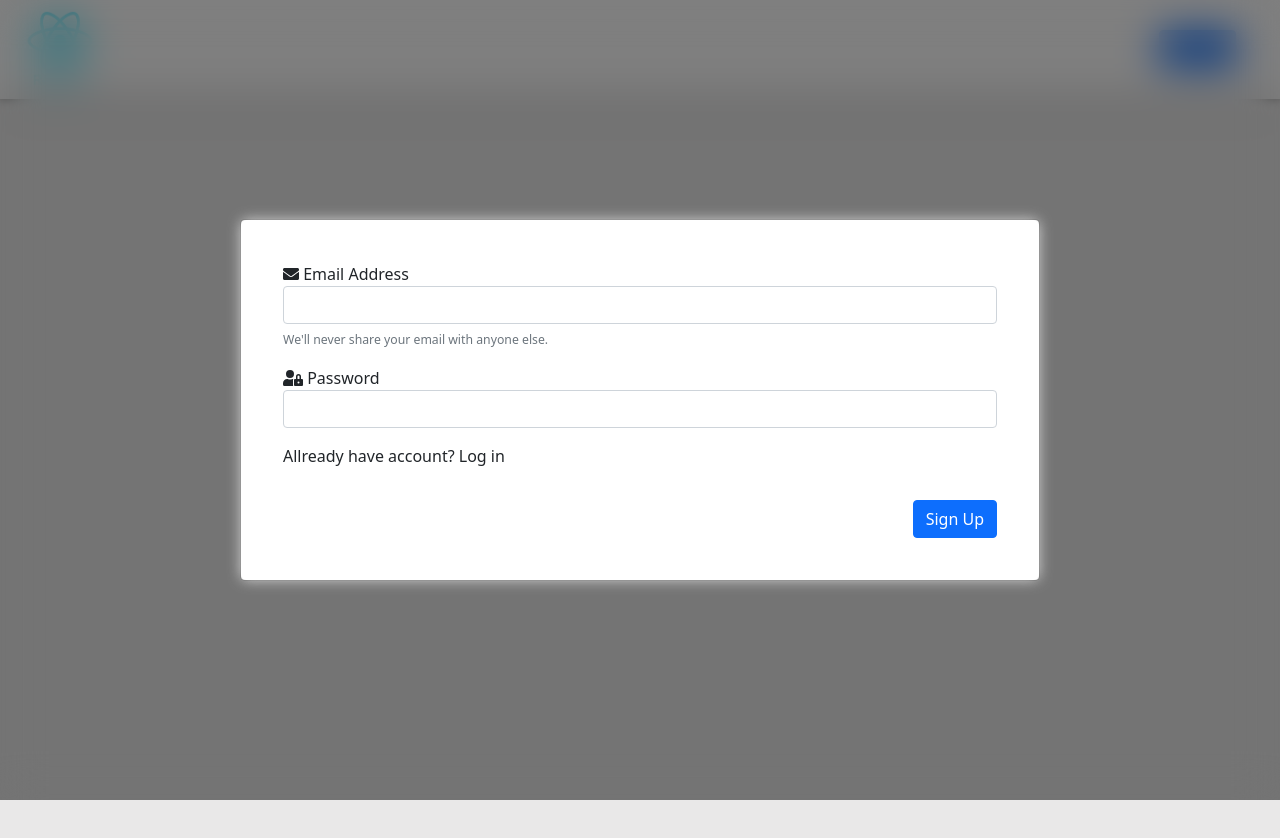
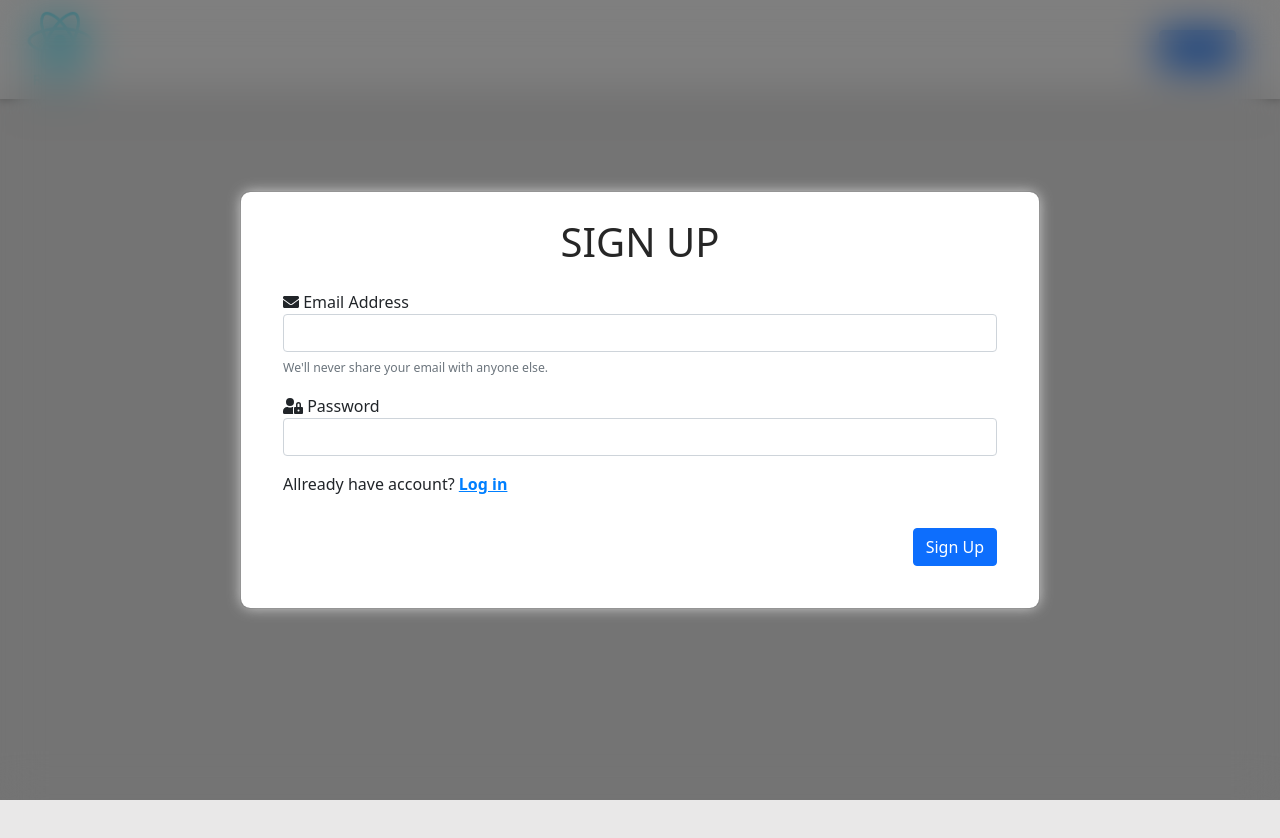
Before and after one commit to KibobiShtrudelz/typescript-app, a React (Create React App) app in the folder frontend/: page / in a window 1280 px wide. Both pictures are taken after a click on the button "Sign in". Shown: the top 838 px of the page. Built offline with nearby package versions, Linux system fonts and the light colour scheme.

Commit message:
working on auth form

```diff
--- a/frontend/src/app/components/common/Modal.tsx
+++ b/frontend/src/app/components/common/Modal.tsx
@@ -5,20 +5,21 @@ import styled from "styled-components";
 const BsModal = (props: any): JSX.Element => {
   return (
     <StyledModal
+      className="STYLED-MODAL"
       {...props}
       size="lg"
       aria-labelledby="contained-modal-title-vcenter"
       centered
     >
       {props.title && (
-        <Modal.Header closeButton>
+        <Modal.Header className="MODAL-HEADER" closeButton>
           <Modal.Title id="contained-modal-title-vcenter">
             {props.title}
           </Modal.Title>
         </Modal.Header>
       )}
 
-      <StyledBody>{props.body}</StyledBody>
+      <StyledBody className="MODAL-BODY">{props.body}</StyledBody>
 
       {props.footer && (
         <Modal.Footer>
@@ -33,10 +34,21 @@ export default BsModal;
 
 const StyledModal = styled(Modal)`
   backdrop-filter: blur(20px);
+
+  & > div.modal-dialog {
+    & > div.modal-content {
+      border-radius: 10px !important;
+    }
+  }
 `;
 
 const StyledBody = styled(Modal.Body)`
+  border-radius: 10px !important;
   box-shadow: 0 0 14px 0 #d5d5d5;
   border-radius: 6px;
   border: none;
+
+  & > div.modal-content {
+    border-radius: 10px !important;
+  }
 `;
--- a/frontend/src/app/components/register/SignUp.tsx
+++ b/frontend/src/app/components/register/SignUp.tsx
@@ -1,6 +1,6 @@
+import React, { useState, useEffect, useCallback } from "react";
 import styled from "styled-components";
 import { useFormik } from "formik";
-import React from "react";
 import * as Yup from "yup";
 
 // import { useAppDispatch } from "../../redux/store";
@@ -32,14 +32,16 @@ const initialValues: FormValues = {
 };
 
 const SignUp = (props: { hide: () => void }) => {
+  const [isSignUp, setIsSignUp] = useState<boolean>(true);
+
   const dispatch = useAppDispatch();
 
   const SignupSchema: any = Yup.object().shape({
-    email: Yup.string().email("Invalid e-mail!").required("Required"),
+    email: Yup.string().email("Invalid e-mail!").required("E-mail is required"),
     password: Yup.string()
       .min(2, "Password is too Short!")
       .max(50, "Password is too Long!")
-      .required("Required"),
+      .required("Password is required"),
   });
 
   // Pass the useFormik() hook initial form values and a submit function that will
@@ -59,9 +61,14 @@ const SignUp = (props: { hide: () => void }) => {
     },
   });
 
+  // eslint-disable-next-lines
+  useEffect(() => formik.resetForm(), [isSignUp]);
+
   return (
     <Wrap className="container-fluid">
-      <form className="p-3" onSubmit={formik.handleSubmit}>
+      <h1>{isSignUp ? "SIGN UP" : "LOG IN"}</h1>
+
+      <StyledForm className="p-3" onSubmit={formik.handleSubmit}>
         <div className="mb-3">
           <label htmlFor="email">
             <FontAwesomeIcon icon={faEnvelope} /> Email Address
@@ -105,15 +112,18 @@ const SignUp = (props: { hide: () => void }) => {
         </div>
 
         <span>
-          Allready have account? <span className="link">Log in</span>
+          {isSignUp ? "Allready have account?" : "Don't have an account?"}{" "}
+          <span className="link" onClick={() => setIsSignUp(!isSignUp)}>
+            {isSignUp ? "Log in" : "Sign up"}
+          </span>
         </span>
 
         <div className="d-flex justify-content-end mt-3">
           <button type="submit" className="btn btn-primary mt-3">
-            Sign Up
+            {isSignUp ? "Sign Up" : "Log In"}
           </button>
         </div>
-      </form>
+      </StyledForm>
     </Wrap>
   );
 };
@@ -129,24 +139,31 @@ export default SignUp;
 // `;
 
 const Wrap = styled.div`
-  /* box-shadow: 0 0 12px 0 #adadad; */
   background-color: #fff;
   border-radius: 6px;
   max-width: 1500px;
   padding: 10px;
 
-  & > form {
-    & > div {
-      & > span {
-        &.error {
-          color: #ff3333;
-        }
+  h1 {
+    text-align: center;
+  }
+`;
 
-        &.link {
-          color: blue;
-          text-decoration: underline;
-        }
+const StyledForm = styled.form`
+  div.mb-3 {
+    span {
+      &.error {
+        color: #ff0033;
       }
     }
   }
+
+  span {
+    &.link {
+      text-decoration: underline;
+      font-weight: bold;
+      color: #007fff;
+      cursor: pointer;
+    }
+  }
 `;
```
Also changed, not shown: 1 other file (tests, documents, lock files or other folders).
